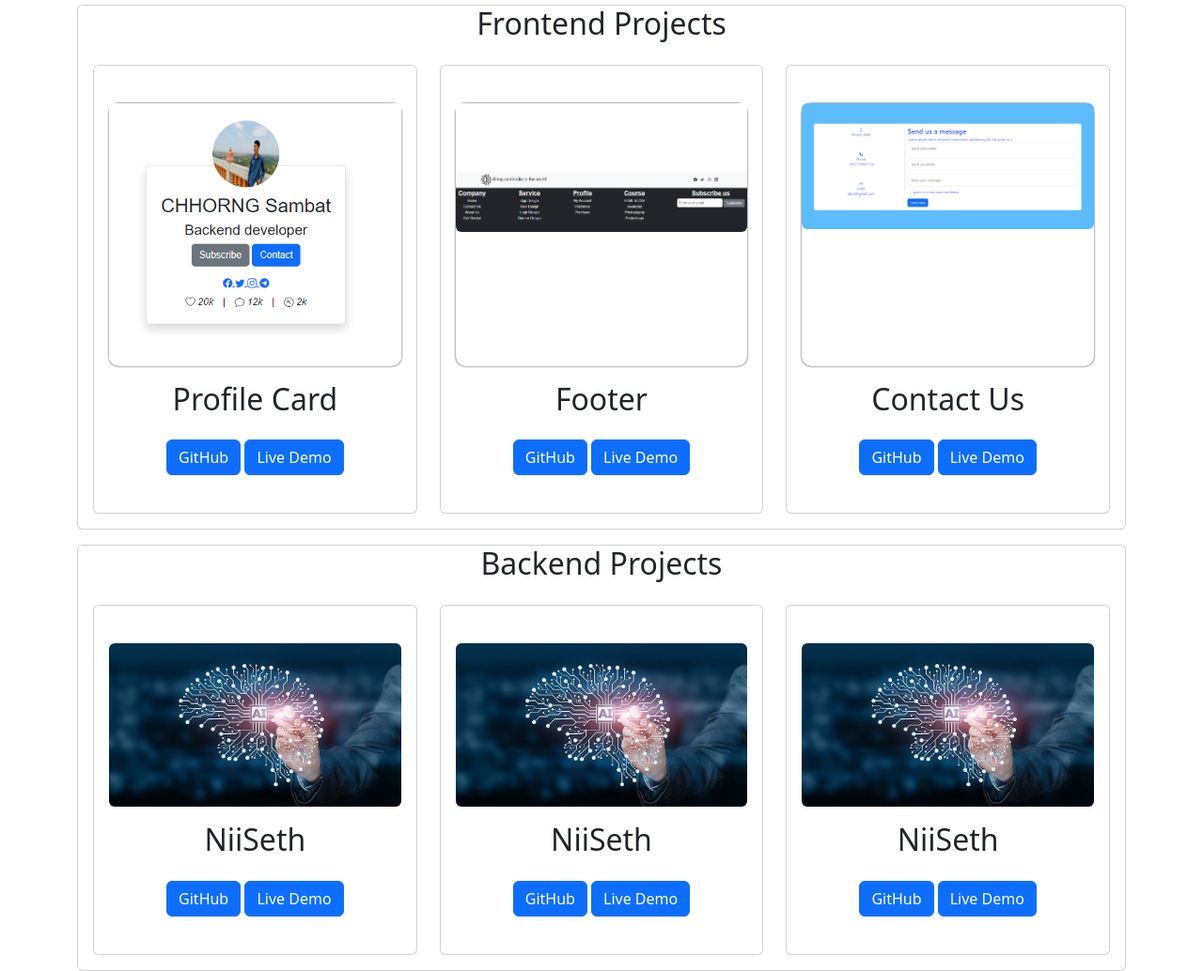
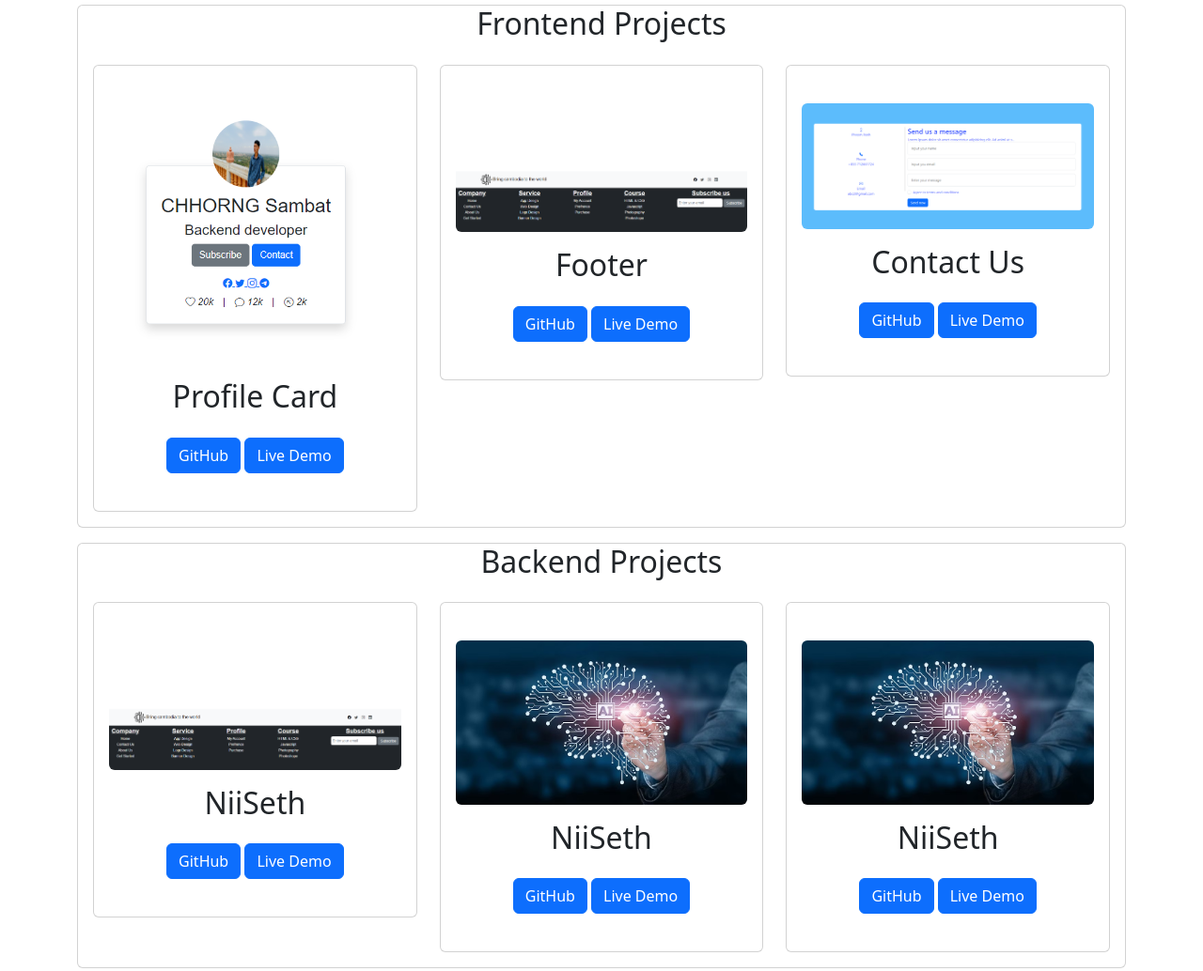
Before and after one commit to sambathCoding/bv1-portfolio, a website: page index.html in a window 1280 px wide. Shown: the part 2135-3169 px from the top of the page at 94% size. Drawn offline with nearby package versions, Linux system fonts and the light colour scheme.

Commit message:
Update index.html

```diff
--- a/index.html
+++ b/index.html
@@ -358,13 +358,11 @@
             <div class="col">
               <div class="card py-4">
                 <div class="card-body d-flex-row">
-                  <div class="image-project mb-3">
                   <img
                     src="assets/project_01_front.png"
                     alt=""
-                      class="img-fluid rounded"
+                    class="img-fluid mb-3 rounded"
                   />
-                  </div>
 
                   <h2 class="card-title text-dark mb-4">Profile Card</h2>
                   <div class="d-grid gap-2 d-lg-block">
@@ -388,13 +386,11 @@
             <div class="col">
               <div class="card py-4">
                 <div class="card-body d-flex-row">
-                  <div class="image-project mb-3">
                   <img
                     src="assets/project_02_front.png"
                     alt=""
-                      class="img-fluid rounded"
+                    class="img-fluid mb-3 rounded"
                   />
-                  </div>
 
                   <h2 class="card-title text-dark mb-4">Footer</h2>
                   <div class="d-grid gap-2 d-lg-block">
@@ -418,13 +414,11 @@
             <div class="col">
               <div class="card py-4">
                 <div class="card-body d-flex-row">
-                  <div class="image-project mb-3">
                   <img
                     src="assets/project_03_front.png"
                     alt=""
-                      class="img-fluid rounded"
+                    class="img-fluid mb-3 rounded"
                   />
-                  </div>
 
                   <h2 class="card-title text-dark mb-4">Contact Us</h2>
                   <div class="d-grid gap-2 d-lg-block">
@@ -457,7 +451,7 @@
               <div class="card py-4">
                 <div class="card-body d-flex-row">
                   <img
-                    src="assets/project-sample.jpg"
+                    src="assets/project_02_front.png"
                     alt=""
                     class="img-fluid mb-3 rounded"
                   />
```
Lines whose indentation alone changed are shown as unchanged.
